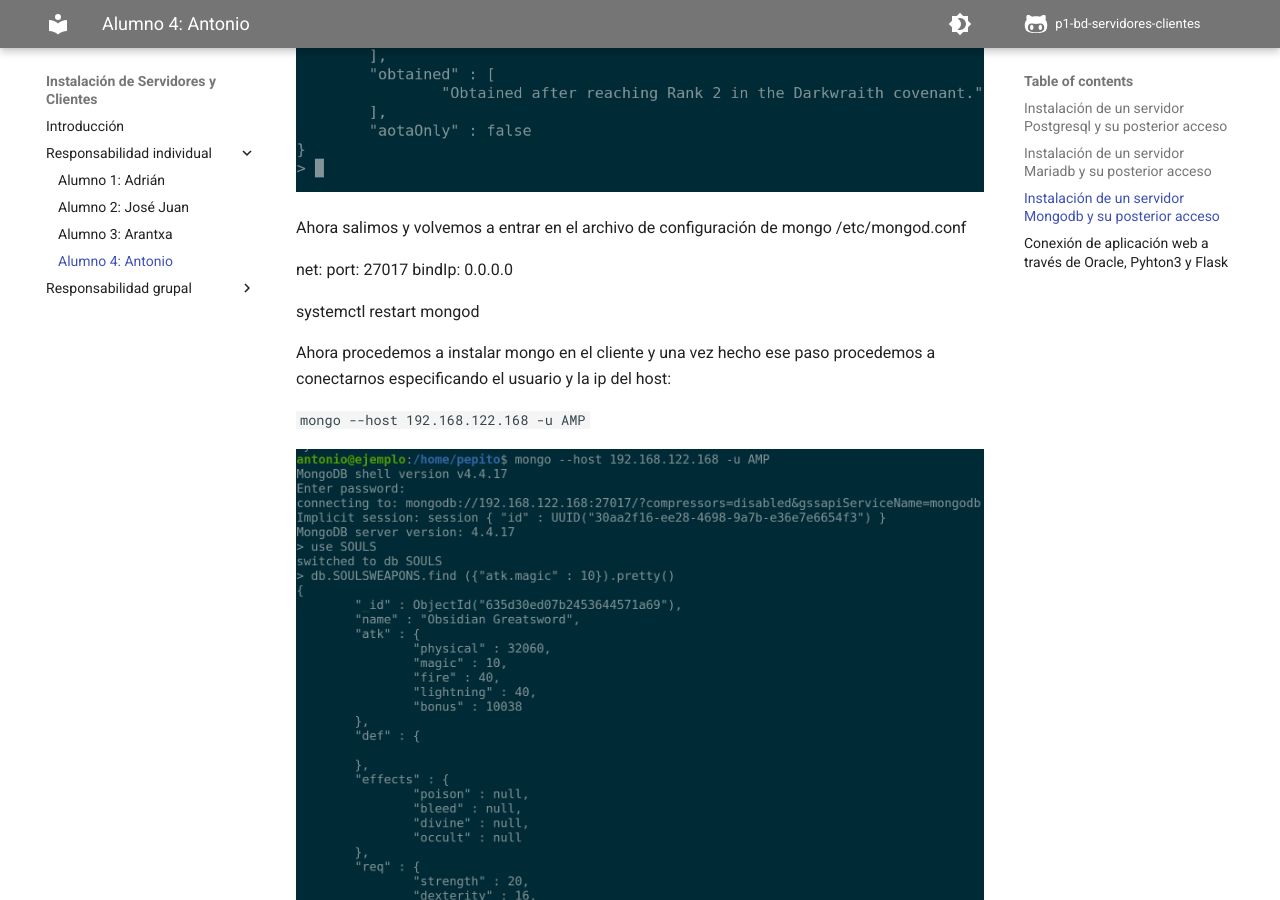
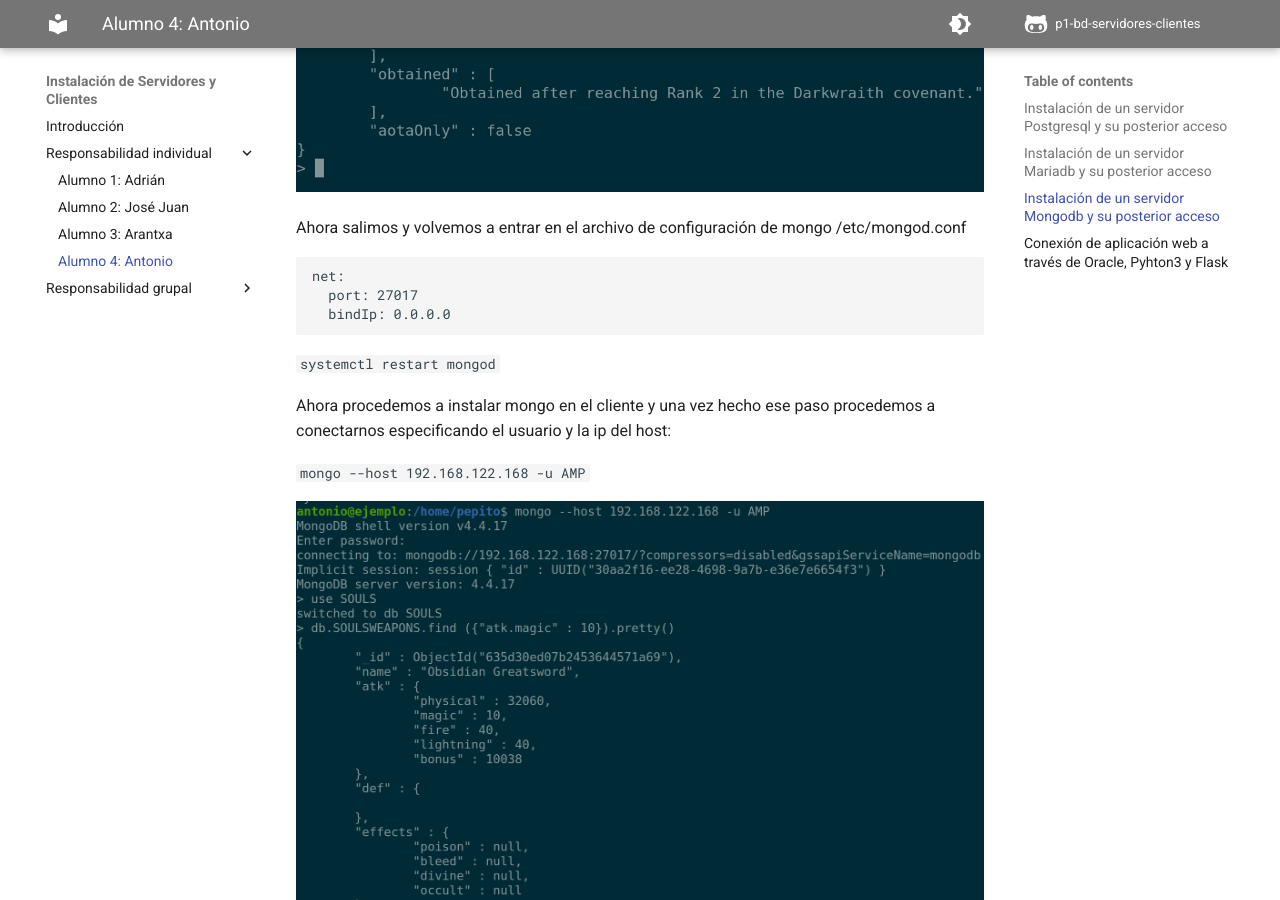
Before and after one commit to adriasir123/grupalesbdc, an MkDocs documentation site: the page built from docs/ri/alumno4.md, in a window 1280 px wide and 900 px high, scrolled down 6070 px. Built offline with MkDocs 1.6.1 and Material for MkDocs 9.7.7, drawn with Linux system fonts in a browser that asks for light colours; comment, search, counter and statistics services are not loaded.

Commit message:
solución de quotes

````diff
--- a/docs/ri/alumno4.md
+++ b/docs/ri/alumno4.md
@@ -173,7 +173,7 @@
 
 Creamos la base de datos SOULS, la colección SOULSWAPONS y dentro los documentos que habrá en la colección.
 
-mongo -u AMP -p
+`mongo -u AMP -p`
 
 Accederemos a la base de datos creada anteriormente con el siguiente comando:
 
@@ -183,12 +183,14 @@
 
 Ahora salimos y volvemos a entrar en el archivo de configuración de mongo /etc/mongod.conf
 
+```
 net:
   port: 27017
   bindIp: 0.0.0.0
+```
 
 
-  systemctl restart mongod
+  `systemctl restart mongod`
 
 
   Ahora procedemos a instalar mongo en el cliente y una vez hecho ese paso procedemos a conectarnos especificando el usuario y la ip del host:
````
